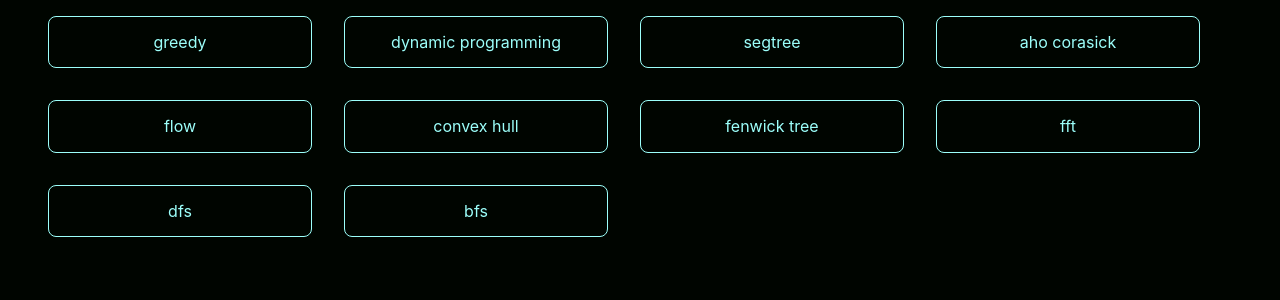
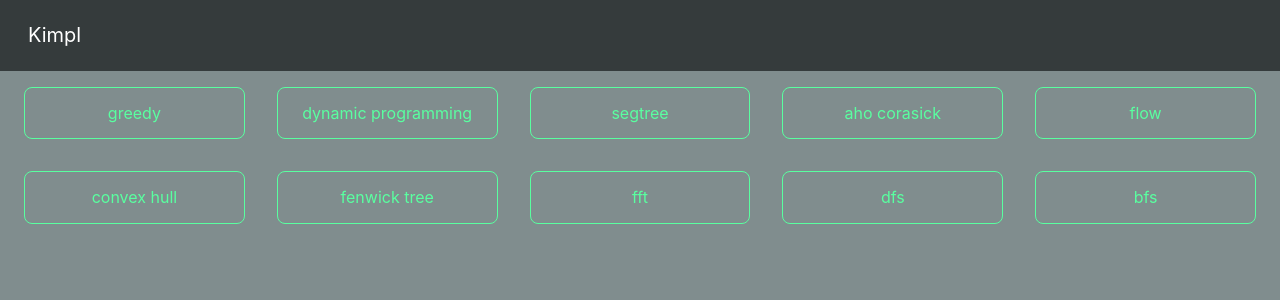
Before and after one commit to FMota0/kimpl, a React (Create React App) app in the folder client/: page / in a window 1280 px wide. Shown: the top 300 px of the page. Built offline with nearby package versions, Linux system fonts and the light colour scheme.

Commit message:
Add Header and styles

```diff
--- a/client/src/App.css
+++ b/client/src/App.css
@@ -1,11 +1,14 @@
 :root {
   --celeste: #9cfffaff;
-  --rich-black-fogra-39: #000500ff;
+  --onyx: #353B3C;
   --rhythm: #6a6b83ff;
+  --battleship-grey: #808d8eff;
+  --medium-aquamarine: #6fedb7ff;
+  --medium-spring-green: #59ffa0ff;
 }
 
-.rich-black-fogra-39 {
-  color: var(--rich-black-fogra-39);
+.onyx {
+  color: var(--onyx);
 }
 
 .celeste {
@@ -16,8 +19,20 @@
   border-color: var(--celeste);
 }
 
+.medium-spring-green {
+  color: var(--medium-spring-green);
+}
+
+.b--medium-spring-green {
+  border-color: var(--medium-spring-green);
+}
+
+.bg-onyx {
+  background-color: var(--onyx);
+}
+
 html {
-  background-color: var(--rich-black-fogra-39);
+  background-color: var(--battleship-grey);
 }
 
 .App {
--- a/client/src/App.js
+++ b/client/src/App.js
@@ -1,13 +1,14 @@
 import React from 'react';
-import logo from './logo.svg';
 import './App.css';
 
+import Header from "./components/Header";
 import Tags from "./components/Tags";
 
 function App() {
   return (
     <div className="App">
-      <div className="ml4 mr5">
+      <Header/>
+      <div className="ml2 mr2">
         <Tags/>
       </div>
     </div>
--- /dev/null
+++ b/client/src/components/Header.js
@@ -0,0 +1,15 @@
+import React from "react";
+
+const Header = () => {
+  return (
+    <div className="bg-onyx pa1">
+      <div className="flex ml2">
+        <p className="white pl3 f4">
+          Kimpl
+        </p>
+      </div>
+    </div>
+  )
+}
+
+export default Header;
--- a/client/src/components/Tags.js
+++ b/client/src/components/Tags.js
@@ -18,9 +18,9 @@ const Tags = () => {
     <div className="flex flex-wrap">
       {tags.map(tag => {
         return (
-          <div key={tag} className="pa3 w-25">
-            <div className="ba br3 b--celeste">
-              <p className="celeste">
+          <div key={tag} className="pa3 w-20">
+            <div className="ba br3 b--medium-spring-green">
+              <p className="medium-spring-green">
                 {tag}
               </p>
             </div>
```
